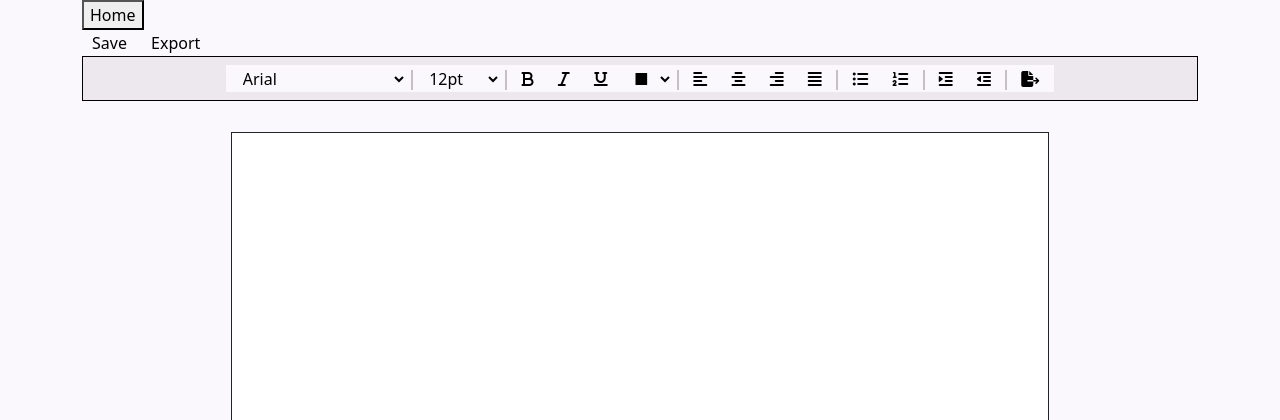
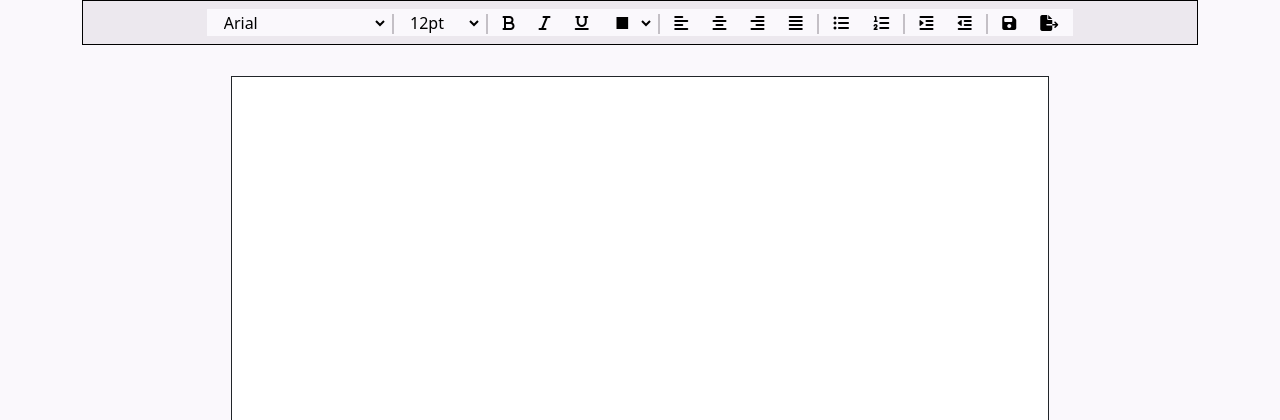
Before and after one commit to benWhen/ResumeBuilder-g6, a Django app: page /editor/ in a window 1280 px wide. Shown: the part 56-476 px from the top of the page. Run offline with Django 4.2, Linux system fonts and the light colour scheme; some libraries are stand-ins or nearby versions.

Commit message:
Merged main into this branch, moved some stuff around.

```diff
--- a/ResumeBuilderApp/static/css/style.css
+++ b/ResumeBuilderApp/static/css/style.css
@@ -38,7 +38,11 @@ body {
     border-radius: 6px;
 }
 
-#exportButton {
+.builderForm {
+    display: inline-block;
+}
+
+.formButton {
     outline: 0px solid;
     border: 0px solid black;
     background-color: rgba(255,255,255,0);
@@ -63,7 +67,7 @@ body {
     background-color: #e1dfe3;
 }
 
-#exportButton:hover {
+.formButton:hover {
     background-color: #e1dfe3;
 }
 
--- a/ResumeBuilderApp/templates/pages/editor.html
+++ b/ResumeBuilderApp/templates/pages/editor.html
@@ -5,13 +5,8 @@
     <link rel="stylesheet" href="{% static 'css/style.css' %}">
 
     <title id="user" value="{{ request.user }}">{{ request.user }}</title>
-    <a href="{% url 'dashboard' %}"><button>Home</button></a>
-    <form id="resume" action= "{% url 'saveResume' %}" method="post">
-        {% csrf_token %}
-        <input name='data' id="data" type="text" hidden="hidden"/>
-        <button class="editorButton" id="save" name="chosen" value="save" type="submit">Save</button>
-        <button class="editorButton" id="export" name="chosen" value="export" type="submit">Export</button>
-    </form>
+    {# same function as button above? #}
+    {#<a href="{% url 'dashboard' %}"><button>Home</button></a>#}
 
     <div id="stickyTop" class="justify-content-center text-center">
         <div id="topBar"  class="justify-content-center text-center mt-2 mb-2">
@@ -66,7 +61,15 @@
 
             <div class="separator"></div>
 
-            <button id="exportButton" type="Button" title="Export document"><i class="fa-solid fa-file-export"></i></button>
+            <form class="builderForm" id="resume" action= "{% url 'saveResume' %}" method="post">
+                {% csrf_token %}
+                <input name='data' id="data" type="text" hidden="hidden"/>
+                <button class="formButton" id="save" name="chosen" value="save" type="submit" title="Save document"><i class="fa-solid fa-floppy-disk"></i></button>
+                <button class="formButton" id="export" name="chosen" value="export" type="submit" title="Export document"><i class="fa-solid fa-file-export"></i></button>
+                {# old buttons in case i messed something up #}
+                {#<button class="editorButton" id="save" name="chosen" value="save" type="submit">Save</button>#}
+                {#<button class="editorButton" id="export" name="chosen" value="export" type="submit">Export</button>#}
+            </form>
 
         </div>
     </div>
```
